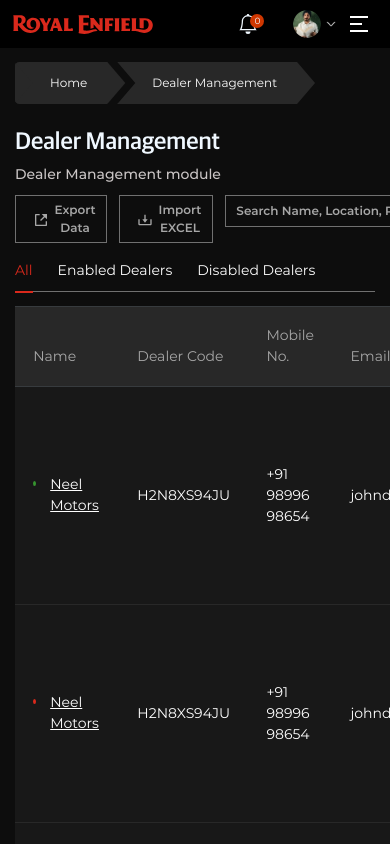
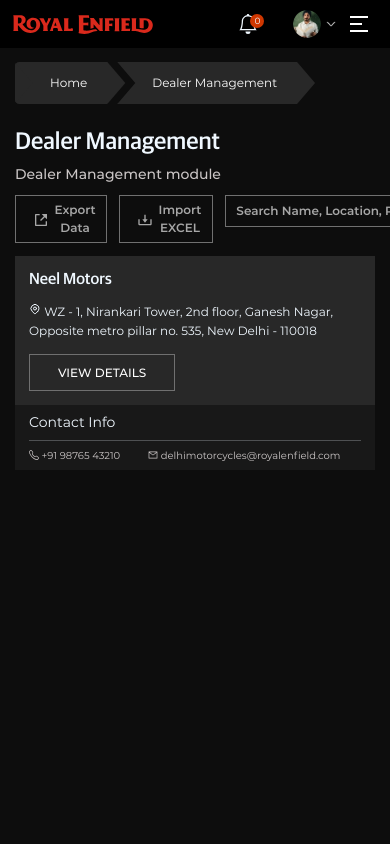
Before and after one commit to nakulsharma95/re-vintage-dashboard-dummy, a Next.js app: page /dealer-management in a window 390 px wide. Shown: the top 844 px of the page. Built offline with nearby package versions, Linux system fonts and the light colour scheme.

Commit message:
fix: mobileview escalation and dealermanagement

```diff
--- a/components/dealer-management/mobileDealerCard/index.jsx
+++ b/components/dealer-management/mobileDealerCard/index.jsx
@@ -1,4 +1,7 @@
 import React from 'react';
+import { HiOutlineLocationMarker } from "react-icons/hi";
+import { AiOutlineMail } from "react-icons/ai";
+import { BsTelephone } from "react-icons/bs";
 
 import styles from "./style.module.scss"
 
@@ -7,15 +10,15 @@ function MobileDealerCard() {
 	<div className={styles.dealerCard}>
 		<div className={styles.dealerCardHead}>
 			<h5 className={styles.dealerCardTitle} >Neel Motors</h5>
-			<p className={styles.dealerCardLocation}>WZ - 1, Nirankari Tower, 2nd floor, Ganesh Nagar, Opposite metro pillar no. 535, New Delhi - 110018</p>
-			<button>VIEW DETAILS</button>
+			<p className={styles.dealerCardLocation}><HiOutlineLocationMarker className='mb-2' /> WZ - 1, Nirankari Tower, 2nd floor, Ganesh Nagar, Opposite metro pillar no. 535, New Delhi - 110018</p>
+			<button className={styles.dealerCardBtn}>VIEW DETAILS</button>
 		</div>
 		<div className={styles.dealerCardFooter}>
-			<p>Contact Info</p>
-			<hr/>
-			<div>
-				<p>+91 98765 43210</p>
-				<p>delhimotorcycles@royalenfield.com</p>
+			<p className={styles.dealerContactInfo}>Contact Info</p>
+			<hr className={styles.dealerCardFooterLine}/>
+			<div className='d-flex'>
+				<p className={`${styles.dealerContactNo} me-3`} ><BsTelephone className='mb-1' /> +91 98765 43210</p>
+				<p className={`${styles.dealerContactNo} ms-3`}><AiOutlineMail className='mb-1' /> delhimotorcycles@royalenfield.com</p>
 			</div>
 		</div>
 	</div>
--- a/components/dealer-management/mobileDealerCard/style.module.scss
+++ b/components/dealer-management/mobileDealerCard/style.module.scss
@@ -1,5 +1,13 @@
+@import "../../../styles/variables/colors";
+@import "../../../styles/variables/mixins";
+
 .dealerCard{
+   margin: 0.9rem 0;
+   display: none;
 
+   @include tablet{
+	display: block;
+   }
 	p{
 		margin: 0;
 	}
@@ -14,9 +22,28 @@
 			font-size: 12px;
 			margin: 1rem 0;
 		}
+		.dealerCardBtn{
+			background-color: transparent;
+			border: 1px solid #707070;
+			font-weight: 500;
+			color: #FFFFFF;
+			font-size: 12px;
+			padding:0.6rem 2rem;
+		}
 	}
 	.dealerCardFooter{
 		background-color: #181818;
-		padding: 1rem;
+		padding: 0.5rem 1rem;
+		.dealerCardFooterLine{
+			margin: 0.5rem 0;
+		}
+		.dealerCardContact{
+			font-size: 12px;
+			color: #CBC6C6;
+		}
+		.dealerContactNo{
+			font-size: 10px;
+			color: #CBC6C6;
+		}
 	}
 }
--- a/pages/dealer-management/index.jsx
+++ b/pages/dealer-management/index.jsx
@@ -9,7 +9,9 @@ import OutlineButton from '../../components/common/buttons/OutlineButton';
 import DealerTable from '../../components/dealer-management/dealerTable';
 import FilterButton from '../../components/common/filterButton';
 import EmptyState from '../../components/emptyState';
-// import MobileDealerCard from '../../components/dealer-management/mobileDealerCard';
+import MobileDealerCard from '../../components/dealer-management/mobileDealerCard';
+
+import styles from './style.module.scss';
 
 function DealerManagement() {
   return (
@@ -26,7 +28,8 @@ function DealerManagement() {
         <FilterButton />
       </HeaderPrimary>
 
-      {/* <MobileDealerCard /> */}
+      <MobileDealerCard />
+      <div className='d-none d-lg-block'>
       <div className="custom-tab-style">
         <Tabs
           className="mb-3"
@@ -50,6 +53,8 @@ function DealerManagement() {
           </Tab>
         </Tabs>
       </div>
+      </div>
+
     </div>
   );
 }
```
Also changed, not shown: components/dealer-management/reviewSlider/index.jsx (+33 -0 lines), pages/dealer-management/style.module.scss (added), 1 other file (tests, documents, lock files or other folders).
